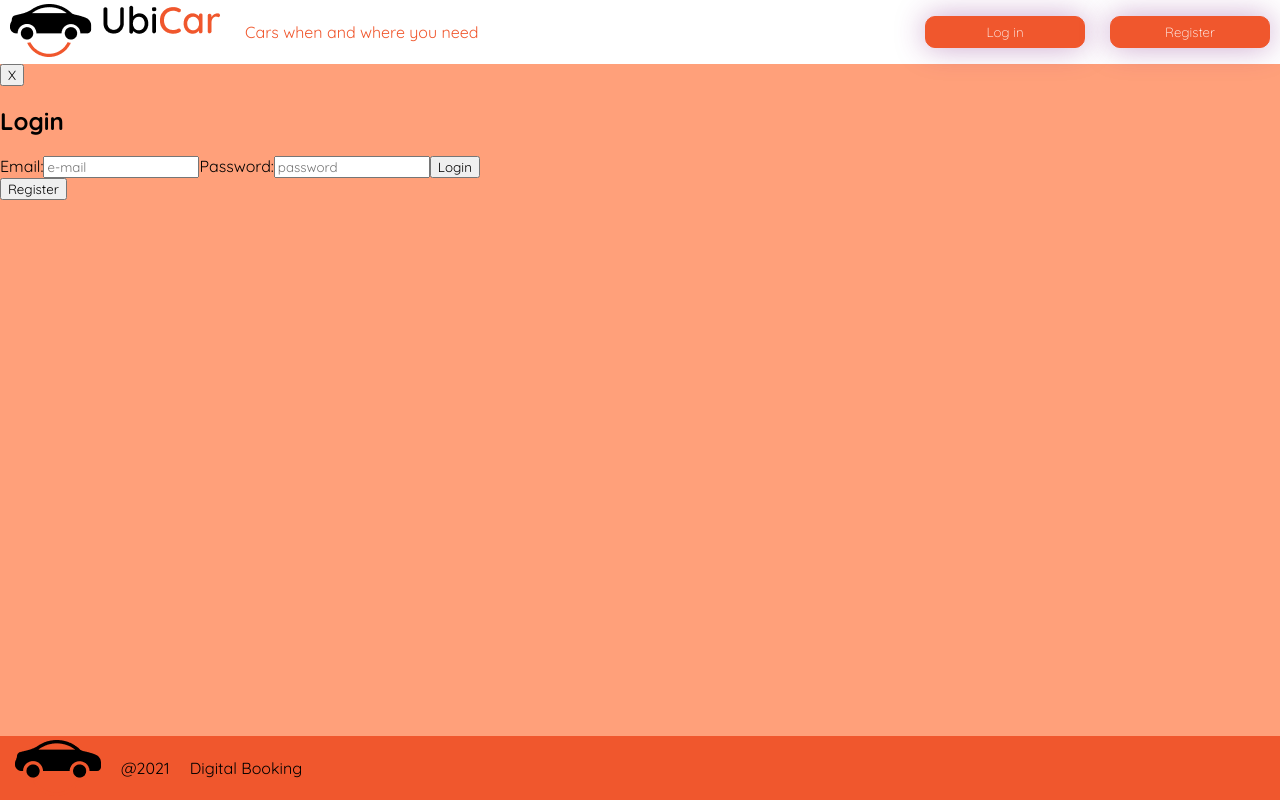
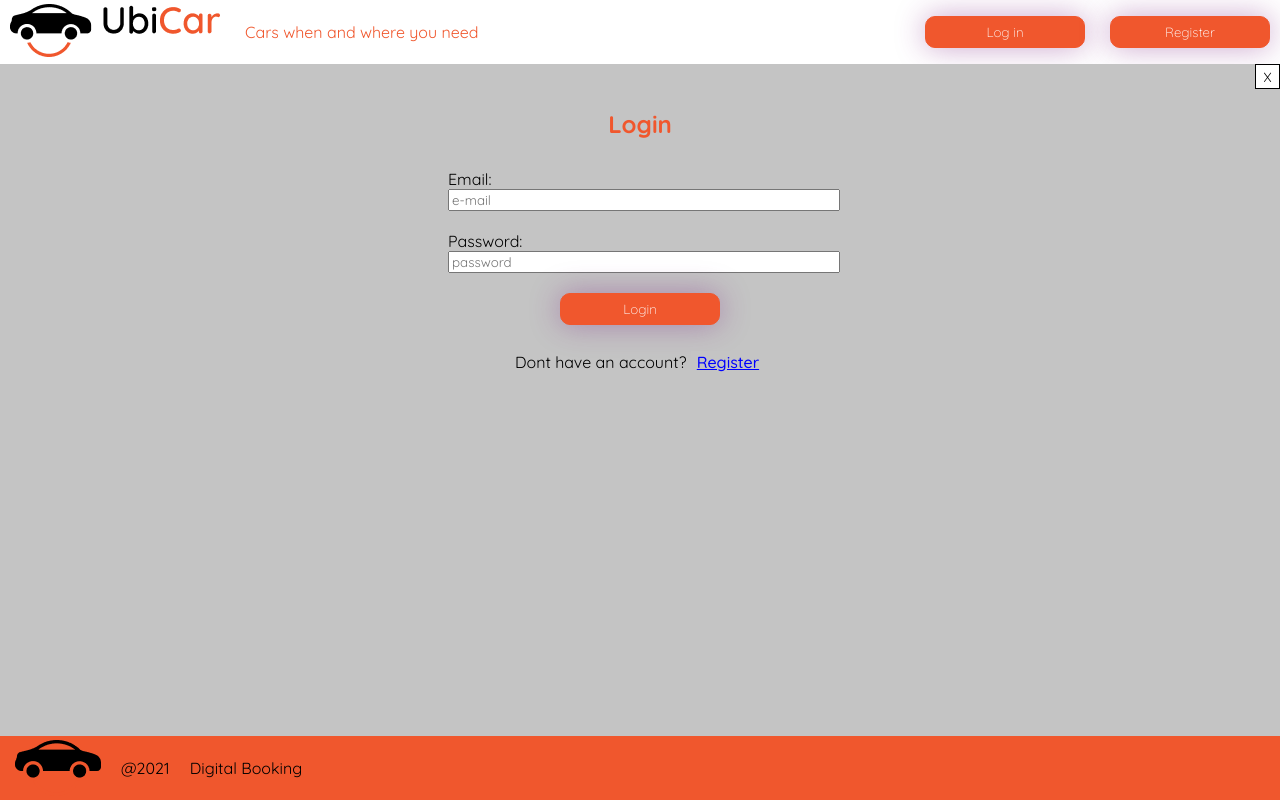
Before and after one commit to mceciabate/proyecto_integrador, a React (Create React App) app in the folder integrador/: page /login in a window 1280 px wide. Built offline with nearby package versions, Linux system fonts and the light colour scheme; some icons are missing.

Commit message:
sign and register styles

```diff
--- a/integrador/src/components/Categories.js
+++ b/integrador/src/components/Categories.js
@@ -1,10 +1,11 @@
 import React from "react";
 import { useState, useEffect } from "react";
+import categories from "../data/categories.json";
 
 const Categories = () => {
-  const [categories, setCategories] = useState([]);
+/*  const [categories, setCategories] = useState([]);
 
-  useEffect(() => {
+   useEffect(() => {
     const request = async () => {
       const response = await fetch(
         ""
@@ -13,7 +14,7 @@ const Categories = () => {
       setCategories(result);
     };
     request();
-  } , []);
+  } , []); */
 
 
   return (
@@ -23,7 +24,7 @@ const Categories = () => {
       <div>
         {categories.map((category) => (
           <div key={category.id}>
-            <h3>{category.img}</h3>
+            <img src={category.img} alt={category.caption} />
             <p>{category.caption}</p>
           </div>
           ))}
--- /dev/null
+++ b/integrador/src/data/categories.json
@@ -0,0 +1,6 @@
+[
+  {"id": 1, "img": "https://cdn.autobild.es/sites/navi.axelspringer.es/public/styles/1200/public/media/image/2018/06/10-mejores-coches-lujo_1.jpg?itok=efVKJQlS", "caption":"Lujo"},
+  {"id": 2, "img": "https://assets.iprofesional.com/cdn-cgi/image/w=880,f=webp/https://assets.iprofesional.com/assets/jpg/2020/03/492392.jpg", "caption":"Deportivo"},
+  {"id": 3, "img": "https://i0.wp.com/www.blogdecoches.net/wp-content/uploads/2016/04/Nuevo-Fiat-Mobi-2017-en-Argentina-Precios-Motor-Equipamiento-01.jpg?resize=960%2C641&ssl=1", "caption":"Economico"},
+  {"id": 4, "img": "https://cdni.russiatoday.com/actualidad/public_images/2021.03/article/603cc82159bf5b4b19476625.JPG", "caption":"Ecologico"}
+]
--- a/integrador/src/pages/home/Home.js
+++ b/integrador/src/pages/home/Home.js
@@ -1,12 +1,14 @@
 import React from 'react';
 import Searcher from '../../components/Searcher';
 import List from '../../components/List';
+import Categories from '../../components/Categories';
 
 const Home = () => {
   return (
     <div>
       <Searcher />
       <List />
+      <Categories/>
     </div>
   );
 }
--- a/integrador/src/pages/login/Login.js
+++ b/integrador/src/pages/login/Login.js
@@ -2,6 +2,7 @@ import React, { useState, useEffect } from "react";
 import LoginForm from "./LoginForm";
 import RegisterForm from "./RegisterForm";
 import { useNavigate } from "react-router-dom";
+import { LoginC, LoginXButton } from "./LoginStyles";
 
 
 const Login = ({argument, setIsLogged}) => {
@@ -14,14 +15,14 @@ const Login = ({argument, setIsLogged}) => {
     setView(view);
   }
   return (
-    <div>
-      <button onClick={()=> navigate('/')} >X</button>
+    <LoginC>
+      <LoginXButton onClick={()=> navigate('/')} >X</LoginXButton>
       {view === "login" ? (
         <LoginForm handleView={handleView} setIsLogged={setIsLogged}  />
       ) : view === "register" ? (
         <RegisterForm handleView={handleView} />
       ) : null}
-    </div>
+    </LoginC>
   );
 
 }
--- a/integrador/src/pages/login/LoginForm.js
+++ b/integrador/src/pages/login/LoginForm.js
@@ -1,5 +1,6 @@
 import React from "react";
 import { useNavigate } from "react-router-dom";
+import { FormDiv, UserForm, MainButton, SecondButton } from "./LoginStyles";
 
 const LoginForm = ({ handleView, setIsLogged }) => {
   const User = {
@@ -20,9 +21,9 @@ const LoginForm = ({ handleView, setIsLogged }) => {
     }
   }
   return (
-    <div>
+    <FormDiv>
       <h2>Login</h2>
-      <form onSubmit={handleSubmit}>
+      <UserForm onSubmit={handleSubmit}>
         <label>
           Email:
           <input required type="email" placeholder="e-mail" name="email"/>
@@ -31,10 +32,10 @@ const LoginForm = ({ handleView, setIsLogged }) => {
           Password:
           <input required type="password" minLength={6} placeholder="password" name="password" />
         </label>
-        <button type="submit">Login</button>
-      </form>
-      <button onClick={() => handleView("register")}>Register</button>
-    </div>
+        <MainButton type="submit">Login</MainButton>
+      </UserForm>
+      <p>Dont have an account? <SecondButton onClick={() => handleView("register")}>Register</SecondButton> </p>
+    </FormDiv>
   );
 }
 
--- /dev/null
+++ b/integrador/src/pages/login/LoginStyles.js
@@ -0,0 +1,65 @@
+import styled from "styled-components";
+
+export const LoginC = styled.div`
+  display: flex;
+  flex-direction: column;
+  flex-grow: 1;
+  background-color: #C4C4C4;
+
+`
+
+export const LoginXButton = styled.button`
+  background-color: #fff;
+  border: 1px solid #000;
+  height: 25px;
+  width: 25px;
+  align-self: flex-end;
+`
+
+export const FormDiv = styled.div`
+  display: flex;
+  flex-direction: column;
+  align-items: center;
+  justify-content: center;
+  h2{
+    color: #F0572D;
+    font-weight: 700;
+    font-size: 24px;
+  }
+`
+
+export const UserForm = styled.form`
+  display: flex;
+  flex-direction: column;
+  align-items: center;
+  justify-content: space-around;
+  width: 30vw;
+  label{
+    width: 100%;
+    margin: 10px;
+    input{
+      width: 100%;
+    }
+  }
+`
+
+export const MainButton = styled.button`
+  font-weight: 100;
+  border: 1px solid #F0572D;
+  background-color: #F0572D;
+  color: white;
+  box-shadow: 0 0 30px rgba(125, 33, 129, 0.4);
+  height: 2rem;
+  width: 10rem;
+  border-radius: 10px;
+  margin: 10px;
+`
+
+export const SecondButton = styled.button`
+  font-weight: 500;
+  font-size: 16px;
+  color: blue;
+  border: none;
+  text-decoration: underline;
+  background-color: #C4C4C4;
+`
--- a/integrador/src/pages/login/RegisterForm.js
+++ b/integrador/src/pages/login/RegisterForm.js
@@ -1,5 +1,6 @@
 import React from "react";
 import { useNavigate } from "react-router-dom";
+import { FormDiv, UserForm, MainButton, SecondButton } from "./LoginStyles";
 
 const RegisterForm = ({ handleView }) => {
   const navigate = useNavigate();
@@ -8,9 +9,9 @@ const RegisterForm = ({ handleView }) => {
     navigate("/");
   }
   return (
-    <div>
+    <FormDiv>
       <h2>Register</h2>
-      <form onSubmit={handleSubmit}>
+      <UserForm onSubmit={handleSubmit}>
         <label>
           Name:
           <input required type="text" />
@@ -31,10 +32,10 @@ const RegisterForm = ({ handleView }) => {
           Confirm Password:
           <input required type="password" />
         </label>
-        <button type="submit">Register</button>
-      </form>
-      <button onClick={() => handleView("login")}>Login</button>
-    </div>
+        <MainButton type="submit">Register</MainButton>
+      </UserForm>
+      <p>Already have an account?       <SecondButton onClick={() => handleView("login")}>Login</SecondButton> </p>
+    </FormDiv>
   );
 }
 
--- a/integrador/src/styles/Extras.js
+++ b/integrador/src/styles/Extras.js
@@ -1,8 +1,11 @@
 import styled from "styled-components";
 
 export const LayoutC = styled.div`
+  display: flex;
+  flex-direction: column;
   background-color: lightsalmon;
-  height: 100vh;
-  width: 100vw;
-  overflow: hidden; ;
+  min-height: 100vh;
+  max-height: max-content;
+  min-width: 100vw;
+  max-width: max-content;
 `;
--- a/integrador/src/styles/FooterStyles.js
+++ b/integrador/src/styles/FooterStyles.js
@@ -5,7 +5,6 @@ export const FooterC = styled.footer`
   align-items: center;
   justify-content: space-between;
   width: 100%;
-  position: absolute;
   bottom: 0;
   background-color: #F0572D;
   height: 8vh;
--- a/integrador/src/styles/HeaderStyles.js
+++ b/integrador/src/styles/HeaderStyles.js
@@ -4,7 +4,7 @@ export const HeaderC = styled.header`
   display: flex;
   align-items: center;
   justify-content: space-between;
-  width: 100%;
+  width: 100vw;
   height: 8vh;
   background-color: white;
 `;
```
